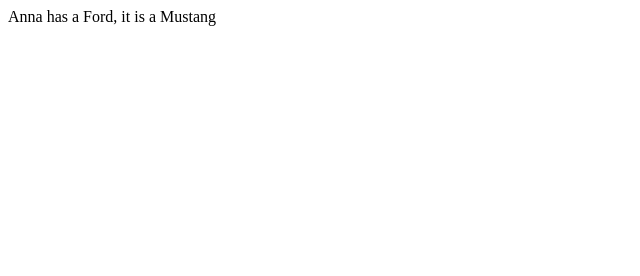
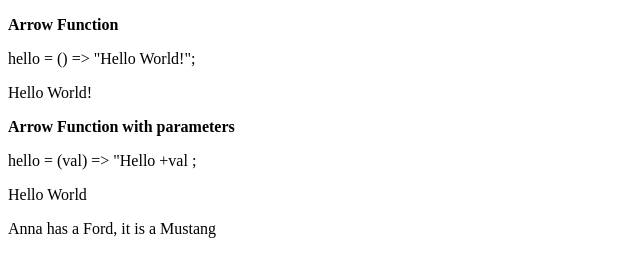
Before and after one commit to AnnaUspenskaya/first-react, a website: page src/index.html in a window 1280 px wide. Shown: the whole page, without its empty margins (0-640 px from the left). Drawn offline with Linux system fonts and the light colour scheme.

Commit message:
arrow function

```diff
--- a/src/index.html
+++ b/src/index.html
@@ -6,6 +6,12 @@
         <title>React App</title>
     </head>
     <body>
+        <p><b>Arrow Function</b></p>
+<p>hello = () => "Hello World!";</p>
+<p id="arrow"></p>
+<p><b>Arrow Function with parameters</b></p>
+<p>hello = (val) => "Hello +val ;</p>
+<p id="arrow-par"></p>
         <script>
 
         // <!-- React uses ES6, some of the new features: -->
@@ -13,7 +19,7 @@
         // <!-- Arrow Functions-->
         // <!-- Variables (let, const, var) -->
 
-// <!-- Classes -->
+// <!-- CLASSES -->
 class Car {
     constructor(name){
         this.brand = name;
@@ -24,7 +30,7 @@
 }
 class Model extends Car {
     constructor(name, mod){
-        super(name);
+        super(name); //referes to the parent class Car
         this.model=mod;
     }
     show() {
@@ -35,8 +41,16 @@
 
 document.write(mycar.show());
 
+// <!-- ARROW FUNCTION -->
+// hello = function() {
+//   return "Hello World!";
+// }
+// ==>
+hello = () => "Hello World!";
+document.getElementById("arrow").innerHTML=hello();
+hello = (val) => "Hello " + val;
+document.getElementById("arrow-par").innerHTML=hello("World");
 </script>
-
 
 
 
```
